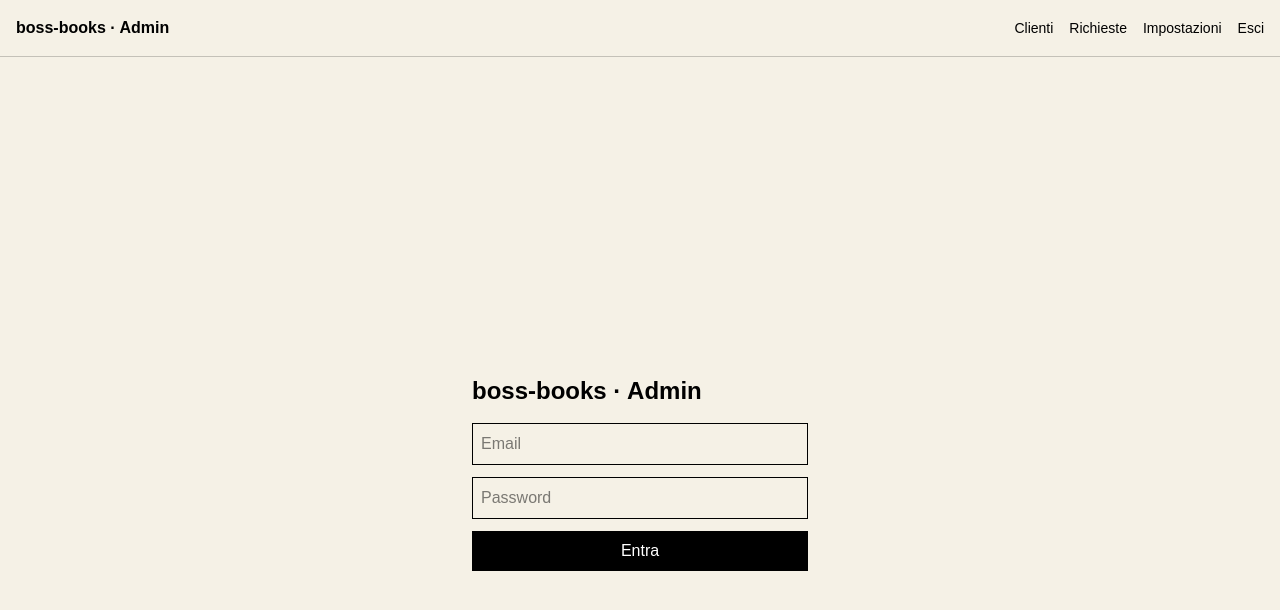
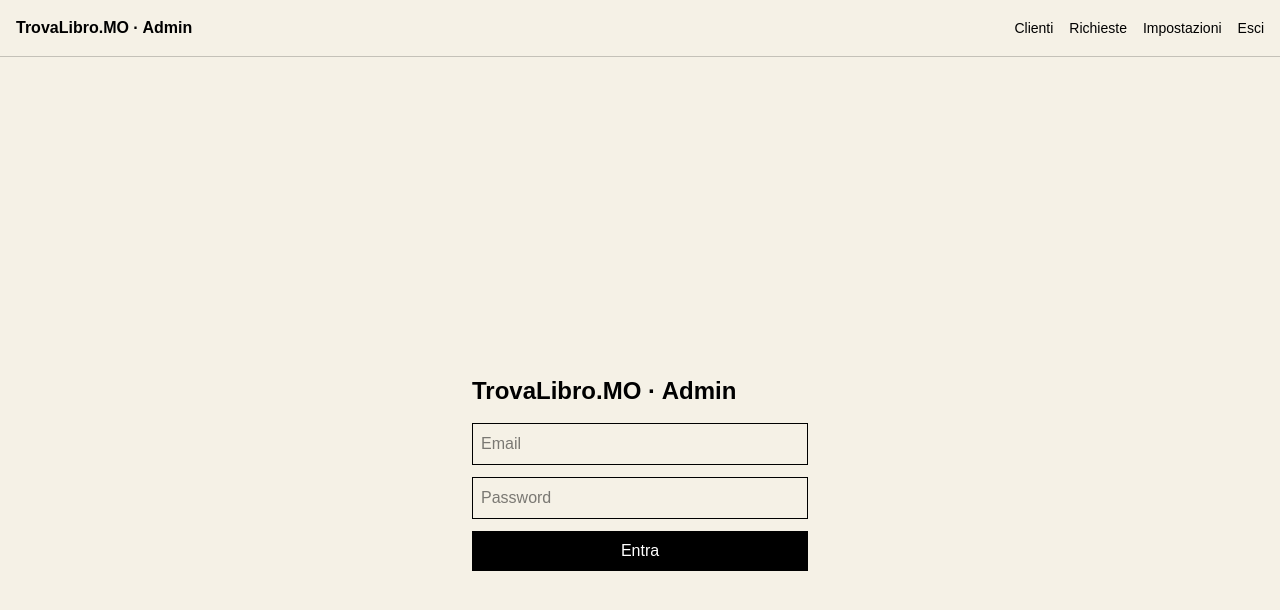
Before and after one commit to biagiocarpa/boss-books, a Next.js app: page /admin/login in a window 1280 px wide. Shown: the top 610 px of the page. Built offline with nearby package versions, Linux system fonts and the light colour scheme.

Commit message:
feat(brand): TrovaLibro.MO nelle pagine admin

```diff
--- a/src/app/admin/layout.tsx
+++ b/src/app/admin/layout.tsx
@@ -2,7 +2,7 @@ export default function AdminLayout({ children }: { children: React.ReactNode })
   return (
     <div className="min-h-screen bg-[#f5f1e6] text-black">
       <header className="flex items-center justify-between border-b border-black/20 p-4">
-        <a href="/admin" className="font-semibold">boss-books · Admin</a>
+        <a href="/admin" className="font-semibold">TrovaLibro.MO · Admin</a>
         <nav className="flex gap-4 text-sm">
           <a href="/admin">Clienti</a>
           <a href="/admin/richieste">Richieste</a>
--- a/src/app/admin/login/page.tsx
+++ b/src/app/admin/login/page.tsx
@@ -8,7 +8,7 @@ export default async function LoginPage({
   const { errore } = await searchParams
   return (
     <main className="mx-auto flex min-h-screen max-w-sm flex-col justify-center gap-4 p-6">
-      <h1 className="text-2xl font-semibold">boss-books · Admin</h1>
+      <h1 className="text-2xl font-semibold">TrovaLibro.MO · Admin</h1>
       {errore && <p className="text-red-600">Credenziali non valide.</p>}
       <form action={login} className="flex flex-col gap-3">
         <input name="email" type="email" placeholder="Email" required className="border p-2" />
```
